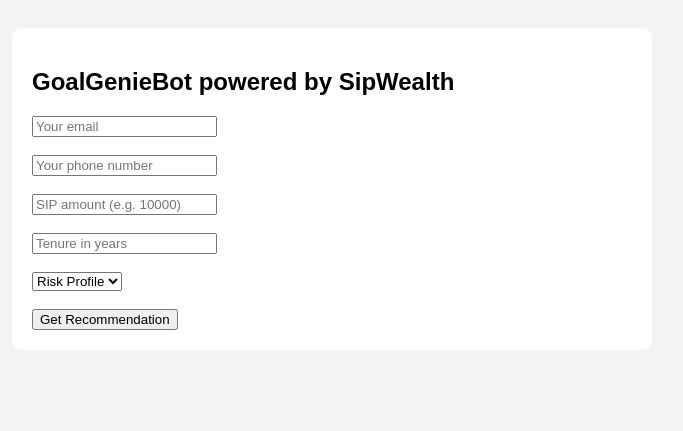
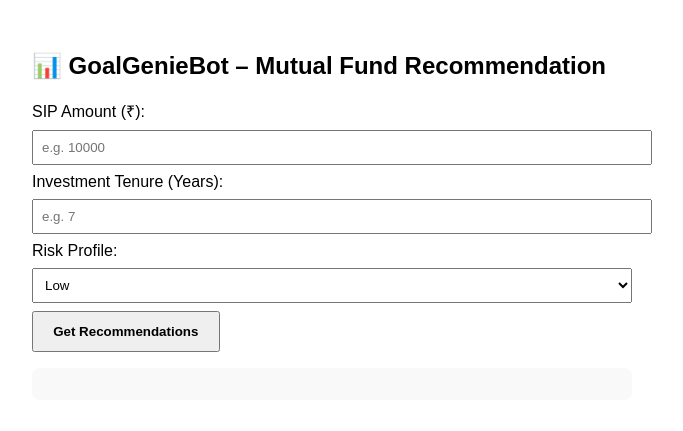
Before and after one commit to shashisuman248/goalgenierender, a Flask app: page / in a window 1280 px wide. Shown: the top 431 px of the page, without its empty margins (308-991 px from the left). Run offline with Flask 3, Linux system fonts and the light colour scheme.

Commit message:
Update index.html

```diff
--- a/templates/index.html
+++ b/templates/index.html
@@ -1,54 +1,48 @@
 <!DOCTYPE html>
-<html lang="en">
+<html>
 <head>
-  <meta charset="UTF-8" />
-  <meta name="viewport" content="width=device-width, initial-scale=1.0" />
-  <title>GoalGenie - SipWealth</title>
+  <title>GoalGenieBot by SipWealth</title>
   <style>
-    body { font-family: Arial; padding: 20px; background: #f3f3f3; }
-    #chat { background: white; padding: 20px; border-radius: 10px; max-width: 600px; margin: auto; }
-    .msg { margin: 10px 0; }
-    .bot { background: #e1f5fe; padding: 10px; border-radius: 5px; }
-    .user { text-align: right; color: #333; }
+    body { font-family: sans-serif; max-width: 600px; margin: auto; padding: 2rem; }
+    input, select { width: 100%; padding: 0.5rem; margin: 0.5rem 0; }
+    button { padding: 0.7rem 1.2rem; font-weight: bold; }
+    #response { white-space: pre-wrap; margin-top: 1rem; background: #f9f9f9; padding: 1rem; border-radius: 8px; }
   </style>
 </head>
 <body>
-  <div id="chat">
-    <h2>GoalGenieBot powered by SipWealth</h2>
-    <div id="messages"></div>
-    <input id="email" placeholder="Your email" /><br><br>
-    <input id="phone" placeholder="Your phone number" /><br><br>
-    <input id="sip" placeholder="SIP amount (e.g. 10000)" /><br><br>
-    <input id="tenure" placeholder="Tenure in years" /><br><br>
-    <select id="risk">
-      <option value="">Risk Profile</option>
-      <option value="low">Low</option>
-      <option value="medium">Medium</option>
-      <option value="high">High</option>
-    </select><br><br>
-    <button onclick="submit()">Get Recommendation</button>
-  </div>
+  <h2>📊 GoalGenieBot – Mutual Fund Recommendation</h2>
+
+  <label>SIP Amount (₹):</label>
+  <input type="number" id="sip" placeholder="e.g. 10000" />
+
+  <label>Investment Tenure (Years):</label>
+  <input type="number" id="tenure" placeholder="e.g. 7" />
+
+  <label>Risk Profile:</label>
+  <select id="risk">
+    <option value="low">Low</option>
+    <option value="moderate">Moderate</option>
+    <option value="high">High</option>
+  </select>
+
+  <button onclick="submitForm()">Get Recommendations</button>
+
+  <div id="response"></div>
 
   <script>
-    async function submit() {
+    async function submitForm() {
       const sip = document.getElementById('sip').value;
       const tenure = document.getElementById('tenure').value;
       const risk = document.getElementById('risk').value;
-      const email = document.getElementById('email').value;
-      const phone = document.getElementById('phone').value;
 
-      const userMsg = `Goal: ₹${sip} SIP for ${tenure} years. Risk: ${risk}`;
-      document.getElementById('messages').innerHTML += `<div class="msg user">${userMsg}</div>`;
+      const response = await fetch("/", {
+        method: "POST",
+        headers: { "Content-Type": "application/json" },
+        body: JSON.stringify({ sip, tenure, risk })
+      });
 
-      const res = await fetch('/recommend', {
-        method: 'POST',
-        headers: { 'Content-Type': 'application/json' },
-        body: JSON.stringify({ sip, tenure, risk, email, phone })
-      });
-      const data = await res.json();
-
-      const botMsg = `✅ ${data.fund}<br>💡 ${data.reason_en}<br>🗣️ ${data.reason_hi}`;
-      document.getElementById('messages').innerHTML += `<div class="msg bot">${botMsg}</div>`;
+      const data = await response.json();
+      document.getElementById('response').innerText = data.message || data.error || "Something went wrong";
     }
   </script>
 </body>
```
